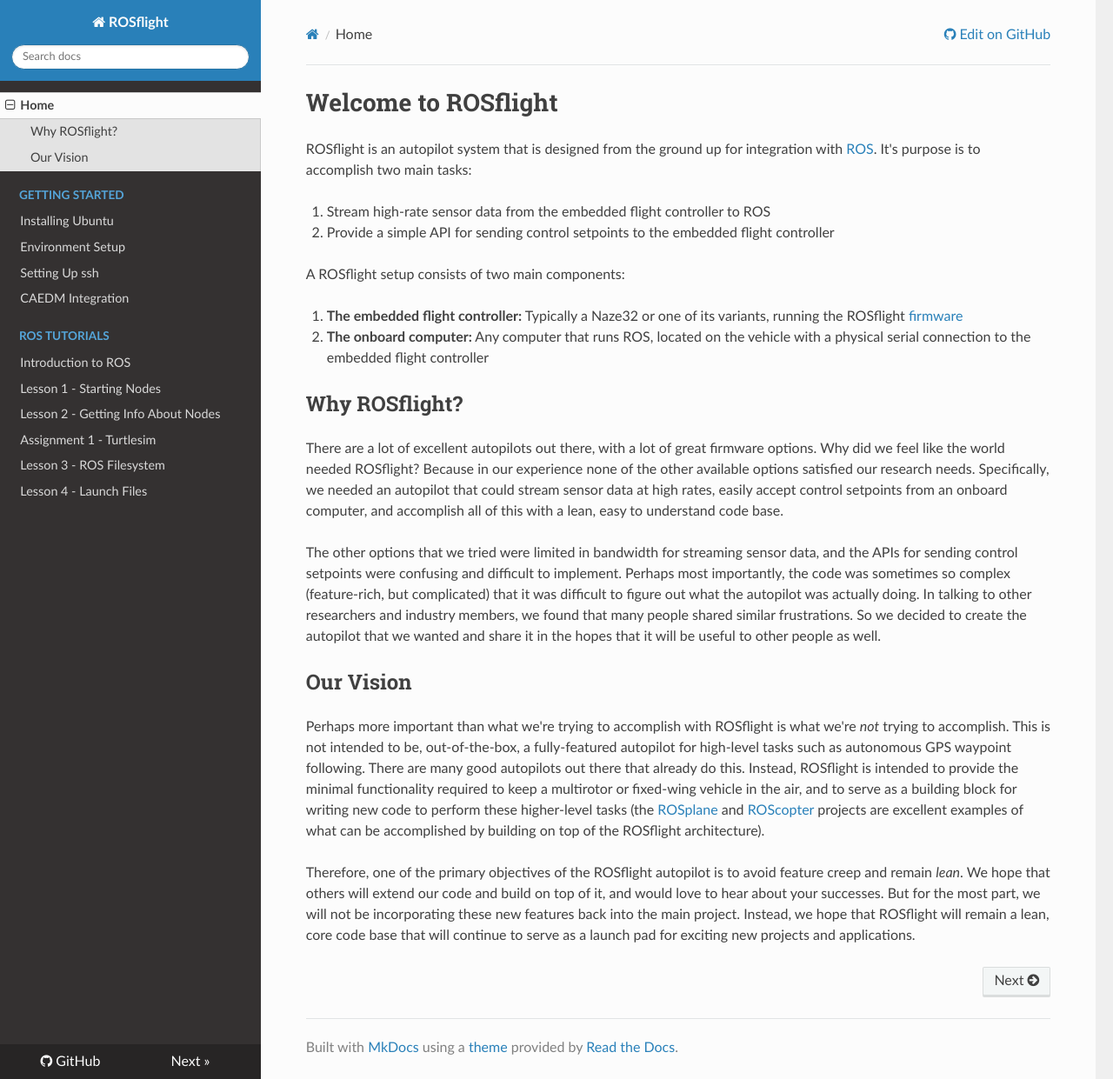
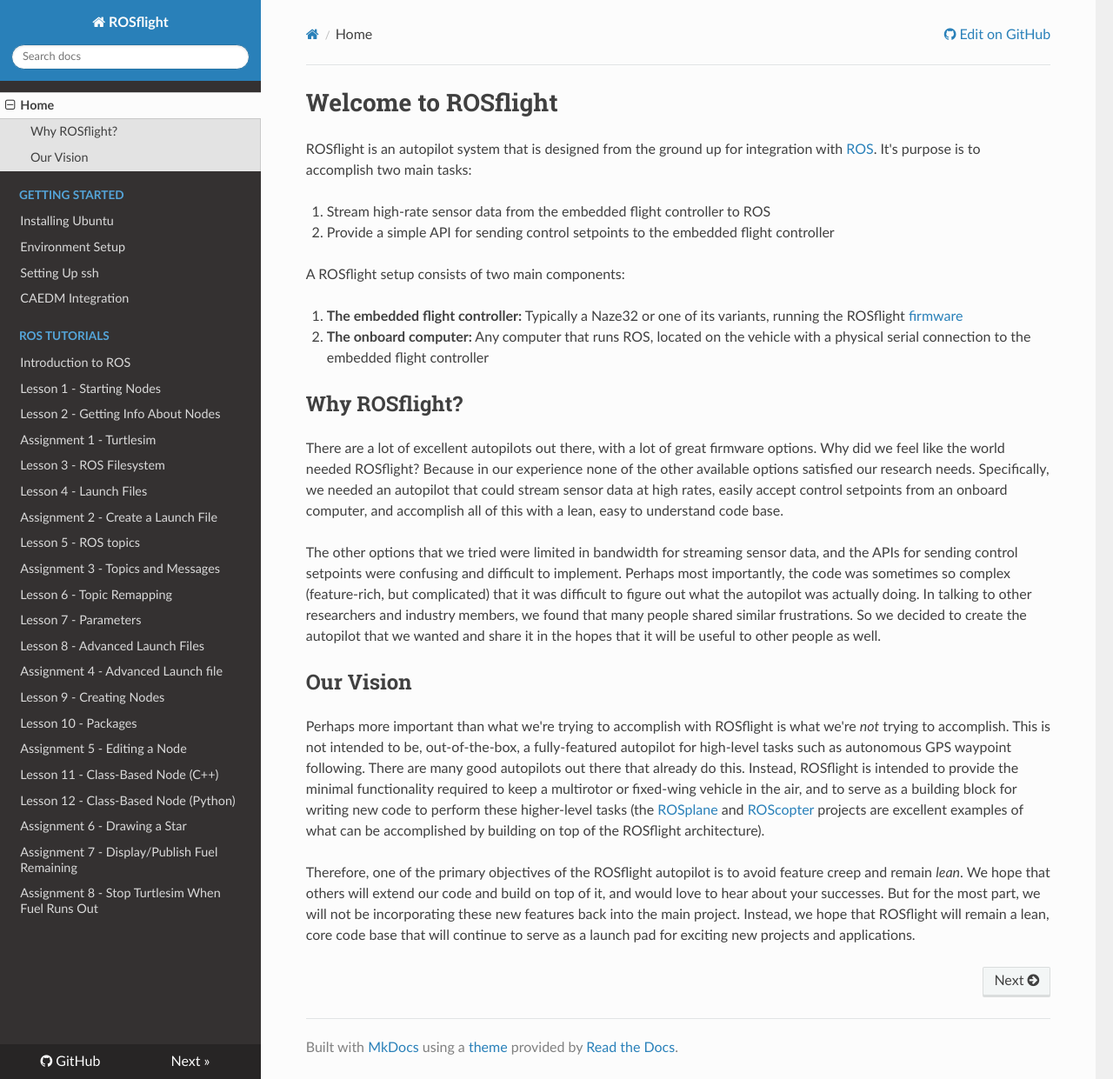
Before and after one commit to byu-magicc/magicc_docs, an MkDocs documentation site: the page built from docs/index.md, in a window 1280 px wide and 1241 px high. Shown: the whole window at 87% size. Built offline with MkDocs 1.6.1, drawn with Linux system fonts in a browser that asks for light colours; nearby versions of some CDN libraries; old or Windows-style settings are respelled for this version of MkDocs.

Commit message:
more ros tutorials work

```diff
--- a/mkdocs.yml
+++ b/mkdocs.yml
@@ -24,3 +24,18 @@ pages:
     - Assignment 1 - Turtlesim: ros_tutorials/assignments/turtlesim_assignment.md
     - Lesson 3 - ROS Filesystem: ros_tutorials/filesystem.md
     - Lesson 4 - Launch Files: ros_tutorials/launch_files.md
+    - Assignment 2 - Create a Launch File: ros_tutorials/assignments/creating_launch_file.md
+    - Lesson 5 - ROS topics: ros_tutorials/rostopic.md
+    - Assignment 3 - Topics and Messages: ros_tutorials/assignments/nodes_topics_and_messages.md
+    - Lesson 6 - Topic Remapping: ros_tutorials/topic_remapping.md
+    - Lesson 7 - Parameters: ros_tutorials/parameters.md
+    - Lesson 8 - Advanced Launch Files: ros_tutorials/adv_launch_file.md
+    - Assignment 4 - Advanced Launch file: ros_tutorials/assignments/launch_file_advanced.md
+    - Lesson 9 - Creating Nodes: ros_tutorials/creating_nodes.md
+    - Lesson 10 - Packages: ros_tutorials/packages.md
+    - Assignment 5 - Editing a Node: ros_tutorials/assignments/edit_node.md
+    - Lesson 11 - Class-Based Node (C++): ros_tutorials/c++_node_class.md
+    - Lesson 12 - Class-Based Node (Python): ros_tutorials/python_node_class.md
+    - Assignment 6 - Drawing a Star: ros_tutorials/assignments/draw_a_star.md
+    - Assignment 7 - Display/Publish Fuel Remaining: ros_tutorials/assignments/fuel.md
+    - Assignment 8 - Stop Turtlesim When Fuel Runs Out: ros_tutorials/assignments/out_of_fuel.md
```
Also changed, not shown: docs/ros_tutorials/launch_files.md (+48 -51 lines), docs/ros_tutorials/assignments/creating_launch_file.md (added), docs/ros_tutorials/figures/mimiclaunch.jpg (added), 1 other file.
